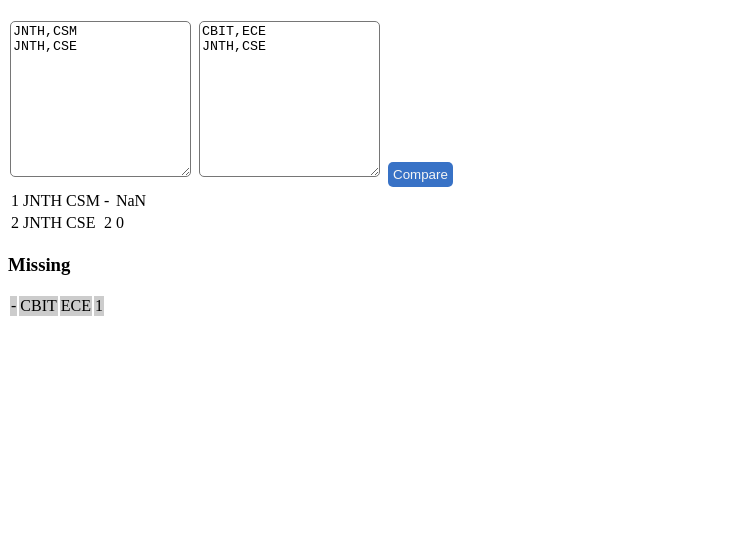
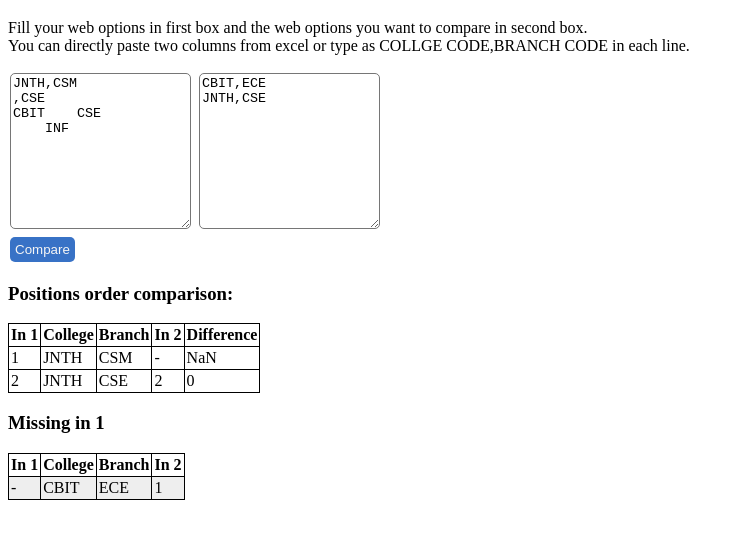
Before and after one commit to kadapallaNithin/comparator, a plain HTML site: page index.html in a window 1280 px wide. Shown: the part 61-600 px from the top of the page, without its empty margins (0-744 px from the left). Drawn offline with Linux system fonts and the light colour scheme.

Commit message:
Added instructions, table heading, table style changes

```diff
--- a/index.html
+++ b/index.html
@@ -20,8 +20,13 @@
         background-color: #0004;
      } */
       #table2 td{
-        background-color: #0003;
+        background-color: #0001;
       }
+    table, th, td {
+        border: 1px solid black;
+        border-collapse: collapse;
+        padding: 2px;
+    }
     textarea{
       border-radius: 5px;
       margin: 2px;
@@ -38,15 +43,23 @@
 </head>
 <body>
     <h1>Web Options Order Comparator</h1>
-    <textarea name="" id="web_options" rows="10" cols="20" onchange="fillTable()">
+    <p>
+        Fill your web options in first box and the web options you want to compare in second box.<br>
+        You can directly paste two columns from excel or type as COLLGE CODE,BRANCH CODE in each line.
+    </p>
+    <textarea name="" id="web_options" rows="10" cols="20">
 JNTH,CSM
-JNTH,CSE</textarea>
+,CSE
+CBIT    CSE
+    INF</textarea>
     <textarea name="" id="clg_options" rows="10" cols="20">CBIT,ECE
 JNTH,CSE</textarea>
+        <br>
     <button onclick='fillTable()'>Compare</button>
+    <h3>Positions order comparison:</h3>
     <table id="table">
     </table>
-    <h3>Missing</h3>
+    <h3>Missing in 1</h3>
     <table id="table2">
     </table>
   <script>
@@ -56,8 +69,8 @@ JNTH,CSE</textarea>
         var rows = optionsText.split('\n')
         var table = document.getElementById('table');
         var table2 = document.getElementById('table2');
-        table.innerHTML = '';
-        table2.innerHTML = '';
+        table.innerHTML = '<tr><th>In 1</th><th>College</th><th>Branch</th><th>In 2</th><th>Difference</th></tr>';
+        table2.innerHTML = '<tr><th>In 1</th><th>College</th><th>Branch</th><th>In 2</th></tr>';
         console.log('filling table');
         var clg = 'Unknown';
         var webOpt = {};
```
